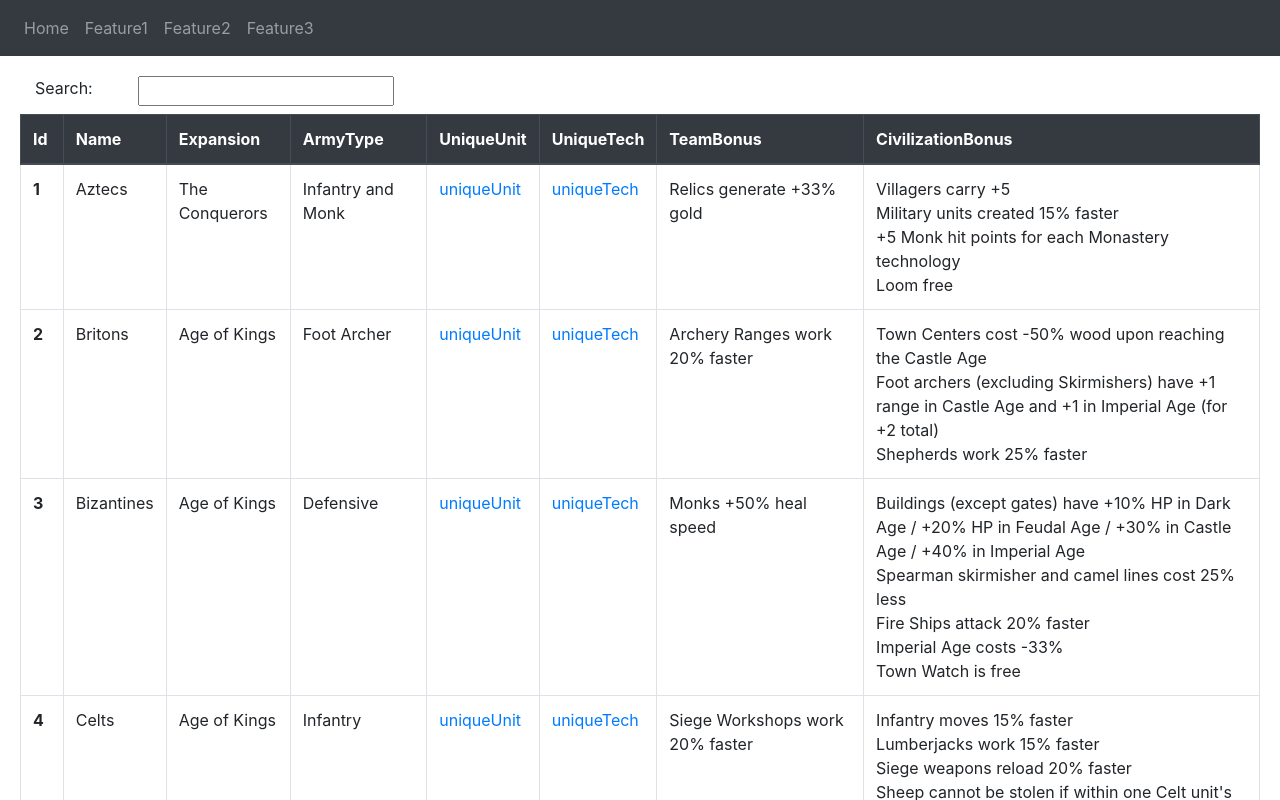
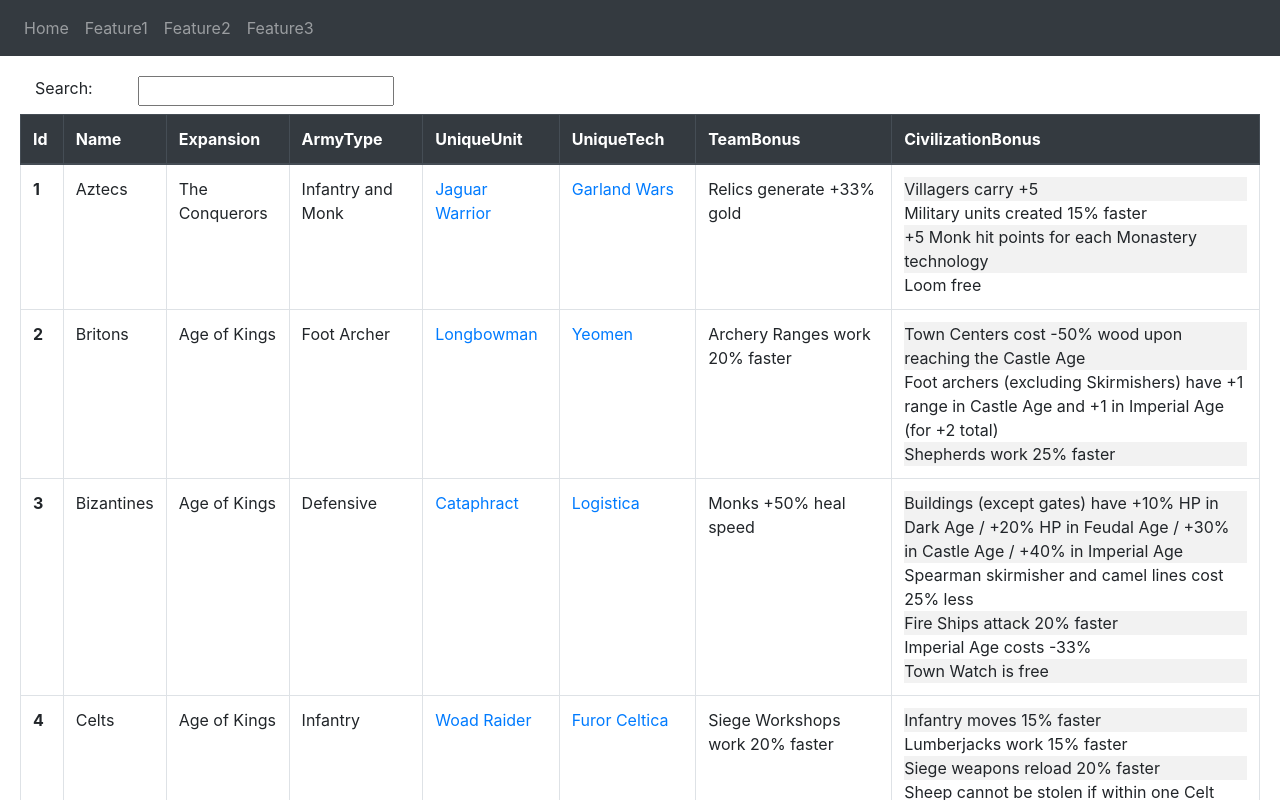
Before and after one commit to Bazsimo/Angular-Feladat-II, an Angular app: page / in a window 1280 px wide. Shown: the top 800 px of the page. Built offline with nearby package versions, Linux system fonts and the light colour scheme.

Commit message:
list fixed custom pipes added

```diff
--- a/src/app/app.module.ts
+++ b/src/app/app.module.ts
@@ -6,13 +6,17 @@
 import { NavBarComponent } from './nav-bar/nav-bar.component';
 import { CivListComponent } from './civ-list/civ-list.component';
 import {FormsModule} from '@angular/forms';
+import { ConvertCivUniquePropPipe } from './shared/convert-civ-unique-prop.pipe';
+import { ConvertToSpacesPipe } from './shared/convert-to-spaces.pipe';
 
 
 @NgModule({
   declarations: [
     AppComponent,
     NavBarComponent,
-    CivListComponent
+    CivListComponent,
+    ConvertCivUniquePropPipe,
+    ConvertToSpacesPipe
   ],
   imports: [
     BrowserModule,
--- a/src/app/civ-list/civ-list.component.html
+++ b/src/app/civ-list/civ-list.component.html
@@ -11,7 +11,7 @@
     </div>
   </div>
   <div class="table-responsive">
-    <table class="table table-hover table-bordered table">
+    <table class="table table-hover table-bordered">
       <thead class="thead-dark">
       <tr class="text-capitalize">
         <th scope="col">id</th>
@@ -25,18 +25,34 @@
       </tr>
       </thead>
       <tbody>
-      <tr *ngFor="let civ of civs">
+      <tr *ngFor="let civ of filteredCivs">
         <th scope="row">{{civ.id}}</th>
         <td>{{civ.name}}</td>
         <td>{{civ.expansion}}</td>
         <td>{{civ.army_type}}</td>
-        <td><a [href]="civ.unique_unit[0]">uniqueUnit</a></td>
-        <td><a [href]="civ.unique_tech[0]">uniqueTech</a></td>
+        <td>
+          <div *ngFor="let civParam of civ.unique_unit">
+            <a [href]="civParam">
+              {{civParam | convertCivUniqueProp | convertToSpaces: '_' | titlecase}}
+            </a>
+          </div>
+        </td>
+        <td>
+          <div *ngFor="let civParam of civ.unique_tech">
+            <a [href]="civParam">
+              {{civParam | convertCivUniqueProp | convertToSpaces: '_' | titlecase}}
+            </a>
+          </div>
+        </td>
         <td>{{civ.team_bonus}}</td>
         <td>
-          <div *ngFor="let civBonus of civ.civilization_bonus">
-            {{civBonus}}
-          </div>
+          <table class="table-striped">
+            <tbody>
+              <tr *ngFor="let civParam of civ.civilization_bonus">
+                {{civParam}}
+              </tr>
+            </tbody>
+          </table>
         </td>
       </tr>
       </tbody>
--- a/src/app/civ-list/civ-list.component.ts
+++ b/src/app/civ-list/civ-list.component.ts
@@ -23,7 +23,6 @@
     this.filteredCivs = this.listFilter ? this.performFilter(this.listFilter) : this.civs;
   }
 
-
   constructor(private civService: CivsService) {
   }
 
@@ -36,7 +35,7 @@
   ngOnInit(): void {
     this.civService.getCivs().subscribe({
         next: value => {
-          console.table(value);
+          // console.table(value);
           this.civs = value;
           this.filteredCivs = this.civs;
         },
--- a/src/app/civ-list/civs.service.ts
+++ b/src/app/civ-list/civs.service.ts
@@ -38,8 +38,9 @@
     return this.http
       .get<ServerData>(this.civsUrl)
       .pipe(
-        tap(data => console.log(data)),
-        map(data => data.civilizations as ICivilizations[])
+        // tap(data => console.log(data)),
+        map(data => data.civilizations as ICivilizations[],
+        catchError(CivsService.handleError))
       );
   }
 }
--- /dev/null
+++ b/src/app/shared/convert-civ-unique-prop.pipe.ts
@@ -0,0 +1,16 @@
+import { Pipe, PipeTransform } from '@angular/core';
+
+@Pipe({
+  name: 'convertCivUniqueProp'
+})
+export class ConvertCivUniquePropPipe implements PipeTransform {
+
+  test = 'https://age-of-empires-2-api.herokuapp.com/api/v1/unit/cataphract';
+  valueArr: string[] = [];
+
+  transform(value: string): string {
+    this.valueArr = value.split('/');
+    return this.valueArr[this.valueArr.length - 1];
+  }
+
+}
--- /dev/null
+++ b/src/app/shared/convert-to-spaces.pipe.ts
@@ -0,0 +1,12 @@
+import { Pipe, PipeTransform } from '@angular/core';
+
+@Pipe({
+  name: 'convertToSpaces'
+})
+export class ConvertToSpacesPipe implements PipeTransform {
+
+  transform(value: string, char: string): string {
+    return value.replace(char, ' ');
+  }
+
+}
```
Also changed, not shown: 2 other files (tests, documents, lock files or other folders).
